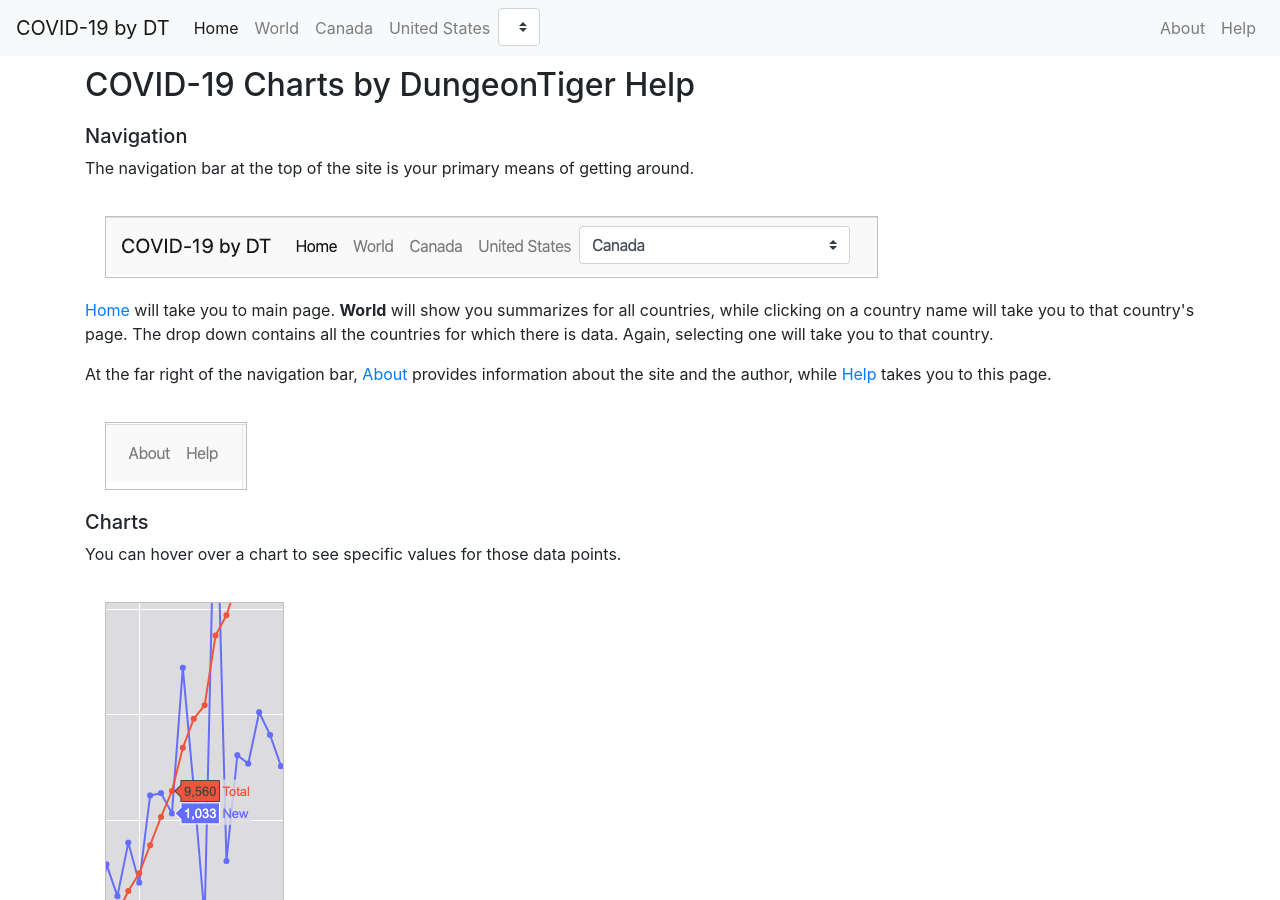
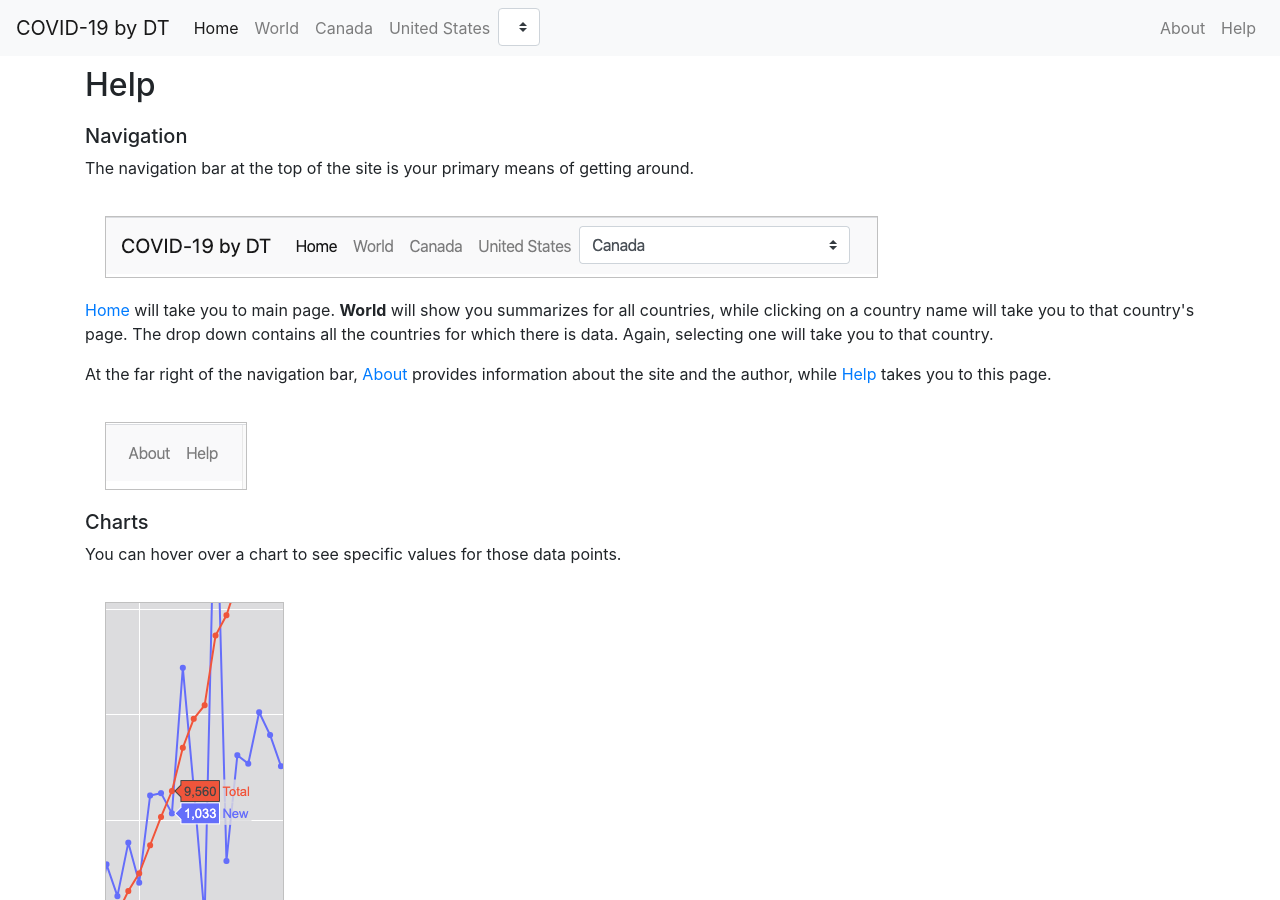
Before and after one commit to dungeontiger/dungeontiger.github.io, a Jekyll site: the page built from help.html, in a window 1280 px wide and 900 px high. Built offline with Jekyll 4.4.1, drawn with Linux system fonts in a browser that asks for light colours; nearby versions of some CDN libraries; a script that is not in the unit is left out; comment, search, counter and statistics services are not loaded.

```diff
--- a/help.html
+++ b/help.html
@@ -2,7 +2,7 @@
 layout: default
 title: COVID-19 Charts
 ---
-      <h2 style="margin-top:10px;">COVID-19 Charts by DungeonTiger Help</h2>
+      <h2 style="margin-top:10px;">Help</h2>
       <h5 style="margin-top:20px;">Navigation</h5>
       <p>The navigation bar at the top of the site is your primary means of getting around.</p>
       <img style="margin:20px;border:solid silver 1px" src='images/navbar.png'/>
```
Also changed, not shown: 1 other file.
